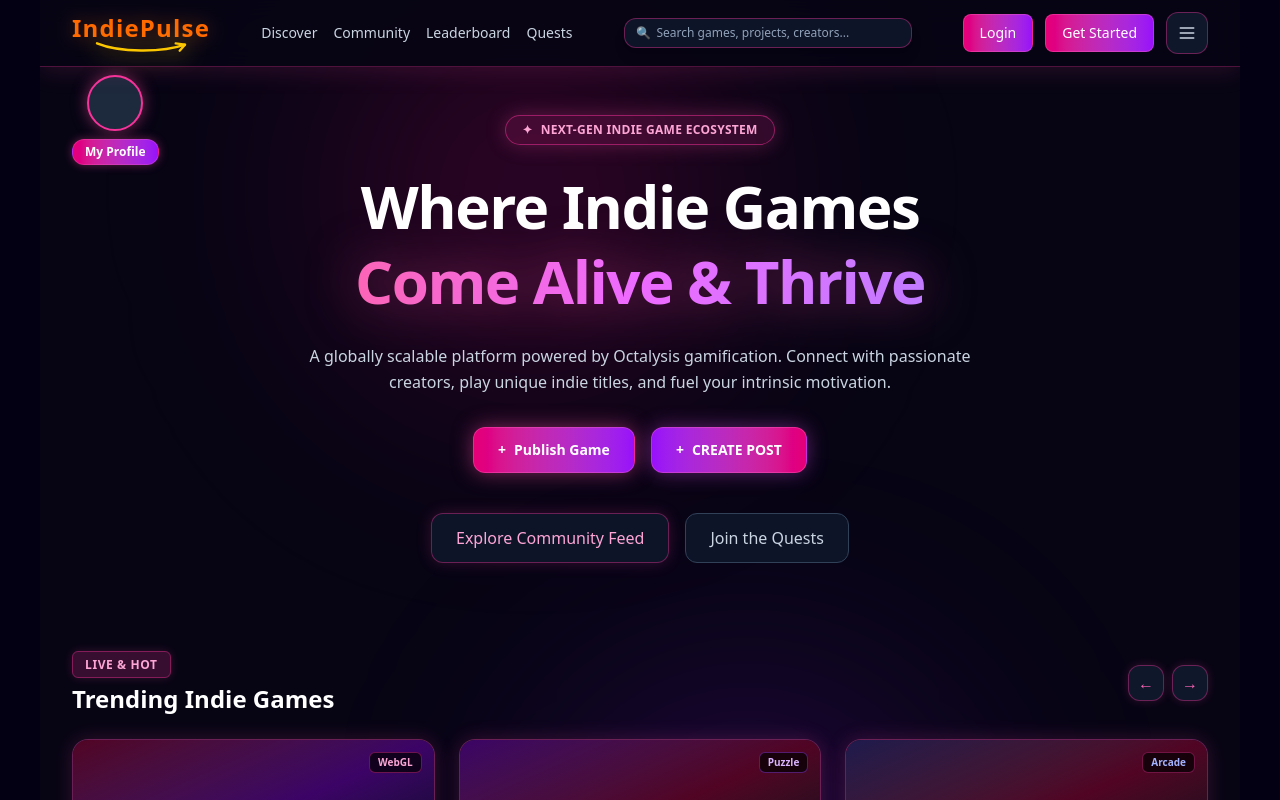
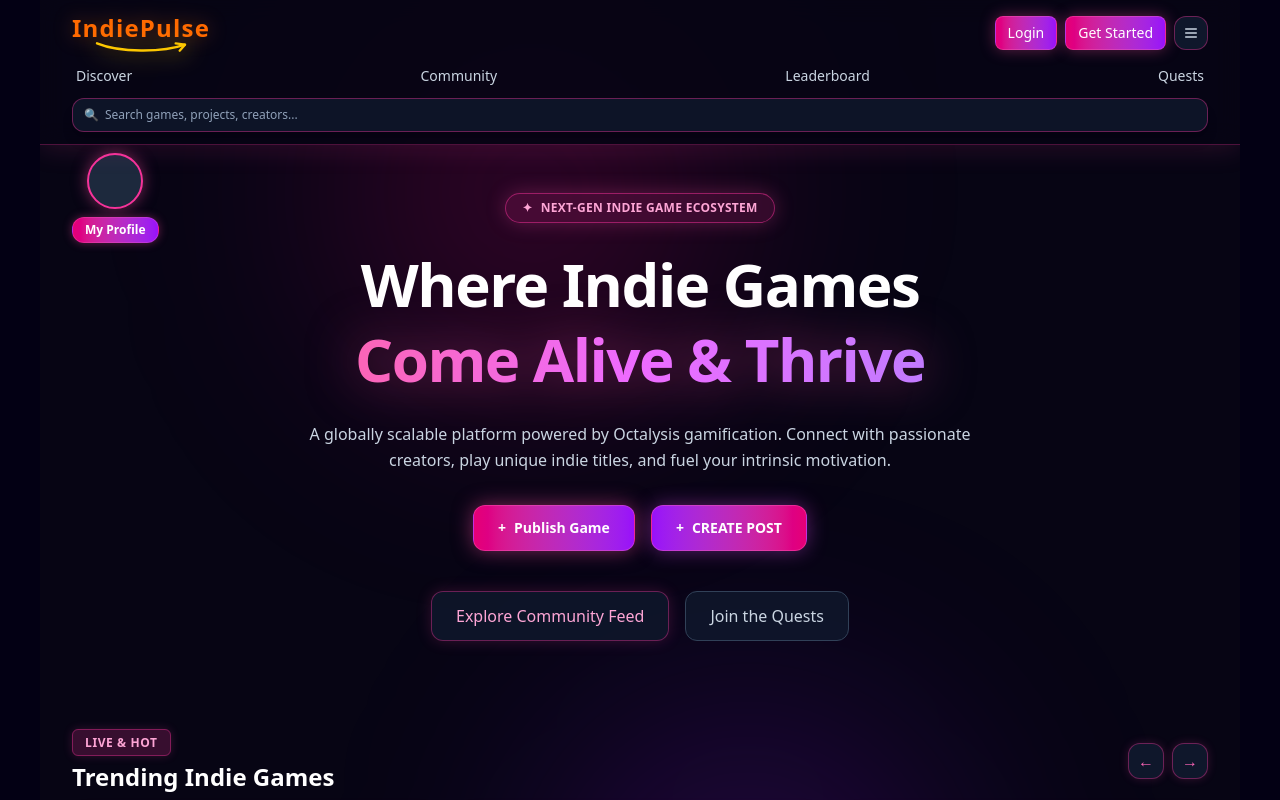
Before and after one commit to Patil-IndiePulse/IndiePulse, a Next.js app: page / in a window 1280 px wide. Shown: the top 800 px of the page. Built offline with nearby package versions, Linux system fonts and the light colour scheme.

Commit message:
Fixed mobile navbar spacing, full width search bar, and color matching

```diff
--- a/app/page.tsx
+++ b/app/page.tsx
@@ -37,10 +37,10 @@ export default function Home() {
       <div className="absolute top-0 left-1/4 w-96 h-96 bg-pink-600/20 rounded-full blur-[120px] pointer-events-none"></div>
       <div className="absolute top-1/3 right-1/4 w-96 h-96 bg-purple-600/20 rounded-full blur-[120px] pointer-events-none"></div>
 
-      <nav className="w-full border-b border-pink-500/30 px-3 md:px-8 py-3 flex flex-col md:flex-row items-center justify-between gap-3 relative z-50 bg-[#070514]/90 backdrop-blur-md shadow-[0_4px_25px_rgba(236,72,153,0.15)]">
+      <nav className="w-full border-b border-pink-500/30 px-3 md:px-8 py-3 flex flex-col gap-3 relative z-50 bg-[#070514] md:bg-[#070514]/90 backdrop-blur-md shadow-[0_4px_25px_rgba(236,72,153,0.15)]">
 
-        {/* Top Row for Mobile: Logo, Login, Get Started, and Menu Button */}
-        <div className="w-full flex items-center justify-between md:w-auto">
+        {/* Top Row: Logo, Login, Get Started, and Menu Button */}
+        <div className="w-full flex items-center justify-between">
           {/* IndiePulse Logo */}
           <div className="flex flex-col items-center cursor-pointer group">
             <div className="text-xl md:text-2xl font-black tracking-wider text-orange-500 drop-shadow-[0_0_10px_rgba(249,115,22,0.4)]">
@@ -54,25 +54,25 @@ export default function Home() {
             </div>
           </div>
 
-          {/* Right side buttons for mobile header */}
-          <div className="flex items-center gap-2 md:hidden">
+          {/* Right side buttons for mobile and desktop */}
+          <div className="flex items-center gap-2">
             <Link
               href="/login"
-              className="px-2.5 py-1 bg-gradient-to-r from-pink-600 to-purple-600 rounded-lg text-xs font-medium text-white border border-pink-400/40"
+              className="px-3 py-1.5 bg-gradient-to-r from-pink-600 to-purple-600 rounded-lg text-xs md:text-sm font-medium hover:from-pink-500 hover:to-purple-500 transition-all text-white border border-pink-400/40 shadow-[0_0_15px_rgba(236,72,153,0.4)]"
             >
               Login
             </Link>
 
             <Link
               href="/signup"
-              className="px-2.5 py-1 bg-gradient-to-r from-pink-600 to-purple-600 rounded-lg text-xs font-medium text-white border border-pink-400/40"
+              className="px-3 py-1.5 bg-gradient-to-r from-pink-600 to-purple-600 rounded-lg text-xs md:text-sm font-medium hover:from-pink-500 hover:to-purple-500 transition-all text-white border border-pink-400/40 shadow-[0_0_15px_rgba(236,72,153,0.4)]"
             >
               Get Started
             </Link>
 
             <Link
               href="/menu"
-              className="p-1.5 bg-slate-900 border border-pink-500/40 rounded-xl text-slate-300 hover:text-white"
+              className="p-2 bg-slate-900 border border-pink-500/40 rounded-xl text-slate-300 hover:text-white"
               aria-label="Open Menu"
             >
               <svg className="w-4 h-4" fill="none" stroke="currentColor" strokeWidth="2" viewBox="0 0 24 24">
@@ -82,16 +82,16 @@ export default function Home() {
           </div>
         </div>
 
-        {/* Second Row on Mobile / Middle on Desktop: Navigation Links */}
-        <div className="flex flex-wrap items-center justify-center gap-4 text-xs md:text-sm font-medium text-slate-300">
+        {/* Second Row: Navigation Links */}
+        <div className="flex flex-wrap items-center justify-between px-1 text-xs md:text-sm font-medium text-slate-300">
           <a href="/discover" className="hover:text-pink-400 transition-colors">Discover</a>
           <a href="/community" className="hover:text-pink-400 transition-colors">Community</a>
           <a href="/leaderboard" className="hover:text-pink-400 transition-colors">Leaderboard</a>
           <a href="/quests" className="hover:text-pink-400 transition-colors">Quests</a>
         </div>
 
-        {/* Full-width Search Bar for Mobile / Right side for Desktop */}
-        <div className="relative w-full md:w-72">
+        {/* Full-width Search Bar */}
+        <div className="relative w-full">
           <div className="relative flex items-center">
             <span className="absolute left-3 text-pink-400 text-xs">🔍</span>
             <input
@@ -103,7 +103,7 @@ export default function Home() {
               }}
               onFocus={() => setIsSearching(true)}
               placeholder="Search games, projects, creators..."
-              className="w-full bg-slate-900/90 border border-pink-500/40 rounded-xl pl-8 pr-3 py-1.5 text-xs text-white placeholder-slate-400 focus:outline-none focus:border-pink-400 focus:ring-2 focus:ring-pink-500/30 transition-all shadow-lg"
+              className="w-full bg-slate-900/90 border border-pink-500/40 rounded-xl pl-8 pr-3 py-2 text-xs text-white placeholder-slate-400 focus:outline-none focus:border-pink-400 focus:ring-2 focus:ring-pink-500/30 transition-all shadow-lg"
             />
           </div>
 
@@ -128,33 +128,6 @@ export default function Home() {
               )}
             </div>
           )}
-        </div>
-
-        {/* Desktop Action Buttons (Hidden on Mobile) */}
-        <div className="hidden md:flex items-center gap-3">
-          <Link
-            href="/login"
-            className="px-4 py-2 bg-gradient-to-r from-pink-600 to-purple-600 rounded-lg text-sm font-medium hover:from-pink-500 hover:to-purple-500 transition-all text-white border border-pink-400/40"
-          >
-            Login
-          </Link>
-
-          <Link
-            href="/signup"
-            className="px-4 py-2 bg-gradient-to-r from-pink-600 to-purple-600 rounded-lg text-sm font-medium hover:from-pink-500 hover:to-purple-500 transition-all text-white border border-pink-400/40"
-          >
-            Get Started
-          </Link>
-
-          <Link
-            href="/menu"
-            className="p-2.5 bg-slate-900 border border-pink-500/40 rounded-xl text-slate-300 hover:text-white"
-            aria-label="Open Menu"
-          >
-            <svg className="w-5 h-5" fill="none" stroke="currentColor" strokeWidth="2" viewBox="0 0 24 24">
-              <path strokeLinecap="round" strokeLinejoin="round" d="M4 6h16M4 12h16M4 18h16"></path>
-            </svg>
-          </Link>
         </div>
       </nav>
 
```
